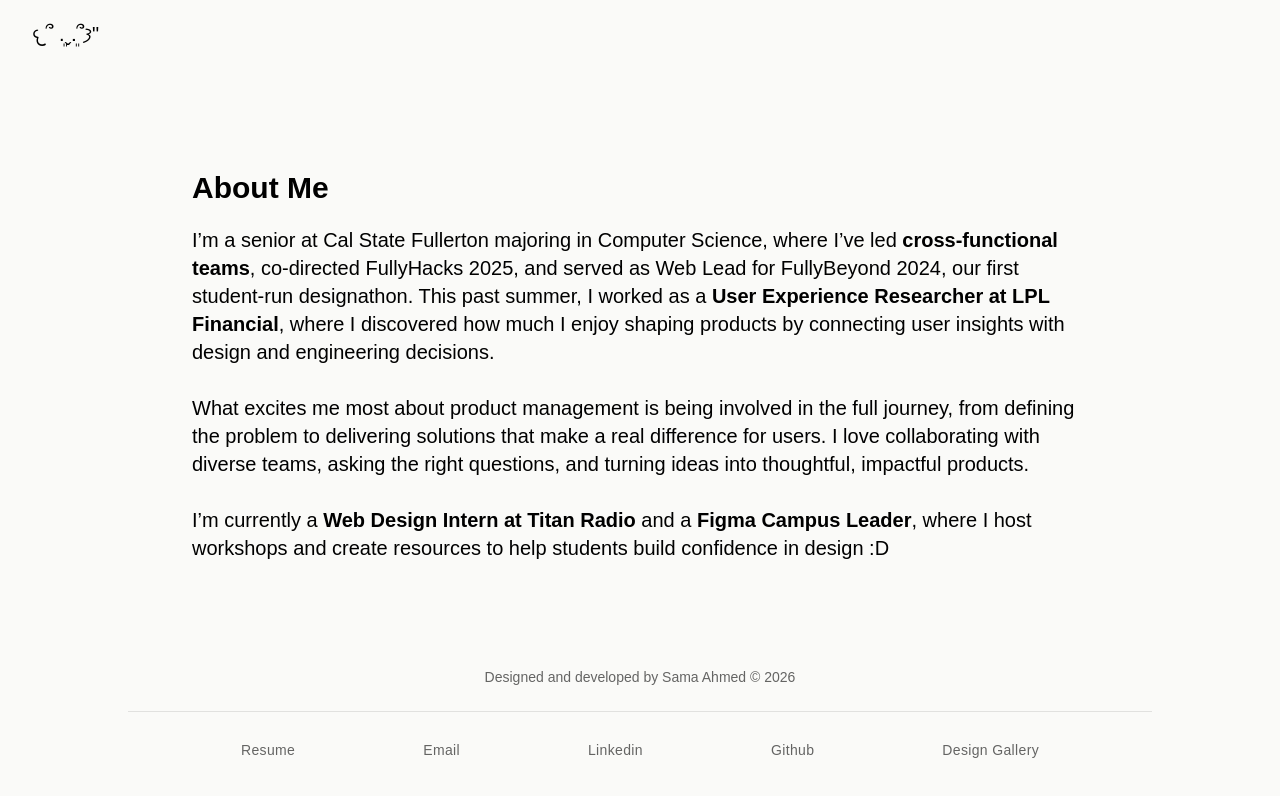
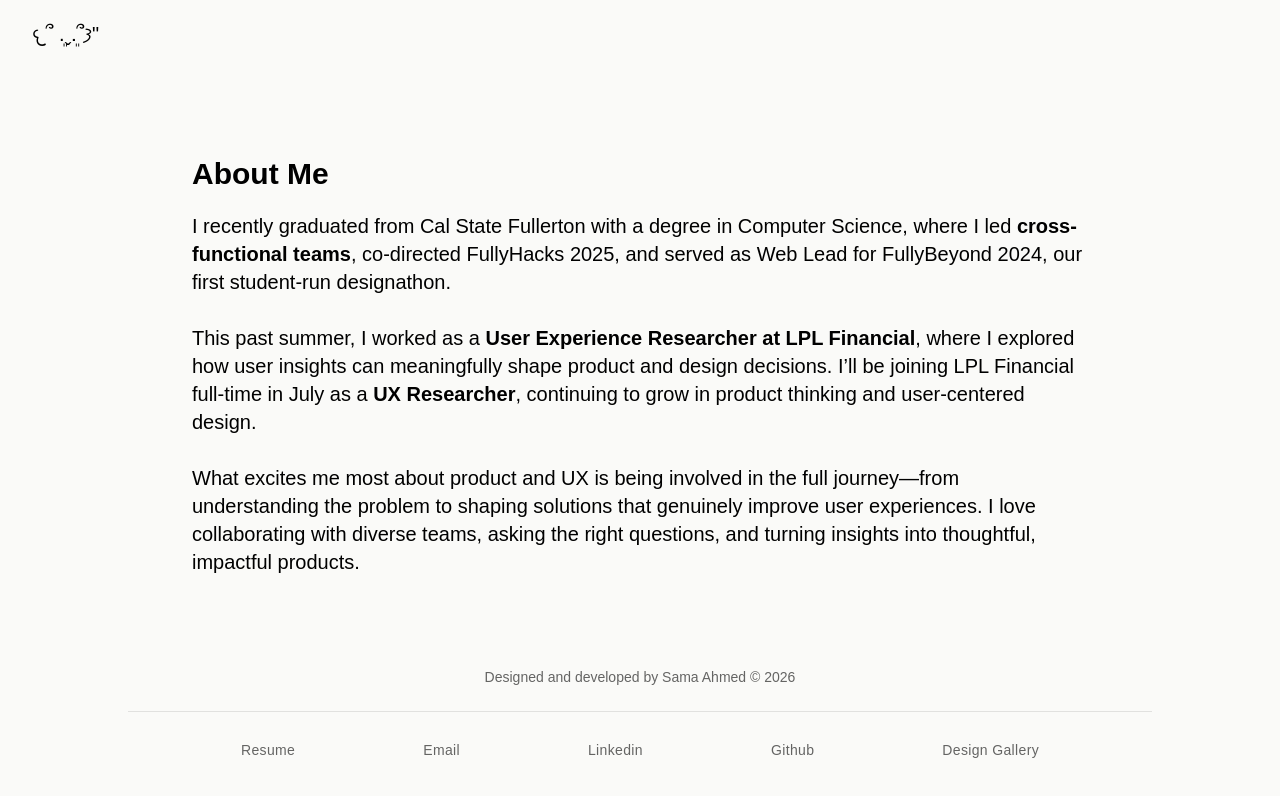
Before and after one commit to 26samaahmed/product-portfolio, a SvelteKit app in the folder portfolio/: page /about-me in a window 1280 px wide. Shown: the top 796 px of the page. Built offline with nearby package versions, Linux system fonts and the light colour scheme; a web font is replaced by a local one.

Commit message:
update about me section

```diff
--- a/portfolio/src/routes/about-me/+page.svelte
+++ b/portfolio/src/routes/about-me/+page.svelte
@@ -6,22 +6,25 @@
 <main class="min-h-screen flex flex-col text-[#000000] bg-[#FAFAF8] p-4 pt-1 font-anaheim">
 
   <Header />
+
   <div class="w-full max-w-4xl m-auto pt-10 pb-10">
     <p class="text-3xl font-anaheim mb-5 font-semibold">About Me</p>
+
     <p class="font-anaheim text-lg md:text-xl">
-        I’m a senior at Cal State Fullerton majoring in Computer Science, where I’ve led
+      I recently graduated from Cal State Fullerton with a degree in Computer Science, where I led
       <span class="font-semibold">cross-functional teams</span>, co-directed FullyHacks 2025, and served as Web Lead for FullyBeyond 2024, our first student-run designathon.
+
+      <br><br>
+
       This past summer, I worked as a
       <span class="font-semibold">User Experience Researcher at LPL Financial</span>,
-        where I discovered how much I enjoy shaping products by connecting user insights with design and engineering decisions.
-        <br>
-        <br>
-        What excites me most about product management is being involved in the full journey, from defining the problem to delivering solutions that make a real difference for users. I love collaborating with diverse teams, asking the right questions, and turning ideas into thoughtful, impactful products.
-        <br>
-        <br>
-        I’m currently a
-        <span class="font-semibold">Web Design Intern at Titan Radio</span> and a
-        <span class="font-semibold">Figma Campus Leader</span>, where I host workshops and create resources to help students build confidence in design :D
+      where I explored how user insights can meaningfully shape product and design decisions.
+      I’ll be joining LPL Financial full-time in July as a
+      <span class="font-semibold">UX Researcher</span>, continuing to grow in product thinking and user-centered design.
+
+      <br><br>
+
+      What excites me most about product and UX is being involved in the full journey—from understanding the problem to shaping solutions that genuinely improve user experiences. I love collaborating with diverse teams, asking the right questions, and turning insights into thoughtful, impactful products.
     </p>
   </div>
 
```
Lines whose indentation alone changed are shown as unchanged.
